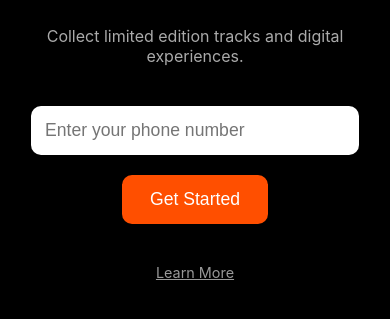
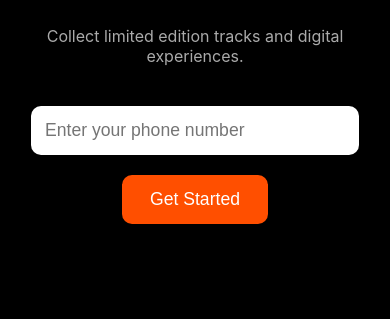
Before and after one commit to whosdizz/opley-nft-gate, a plain HTML site: page step_1_phone_entry.html in a window 390 px wide. Shown: the part 325-644 px from the top of the page. Drawn offline with Linux system fonts and the light colour scheme.

Commit message:
Update step_1_phone_entry.html

```diff
--- a/step_1_phone_entry.html
+++ b/step_1_phone_entry.html
@@ -78,8 +78,6 @@
   <button onclick="submitPhone()">Get Started</button>
   <div id="error"></div>
 
-  <a href="#" class="learn">Learn More</a>
-
   <script>
     function submitPhone() {
       const phone = document.getElementById("phone").value.trim();
```
